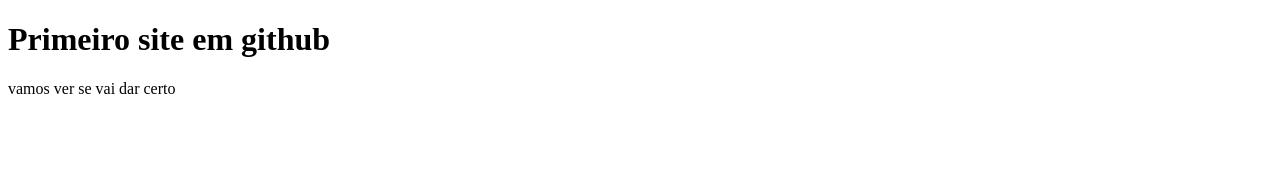
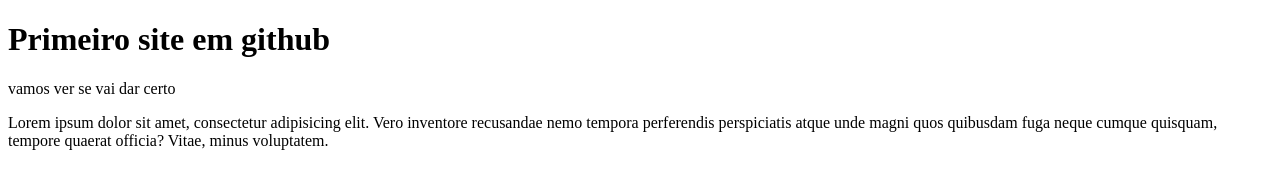
Before and after one commit to Victordevxz/Ola_Mundo, a plain HTML site: page Site Exemplo/index.html in a window 1280 px wide. Drawn offline with Linux system fonts and the light colour scheme.

Commit message:
add um pararafo novo

```diff
--- a/Site Exemplo/index.html
+++ b/Site Exemplo/index.html
@@ -8,5 +8,6 @@
 <body>
 <h1>Primeiro site em github</h1>
 <p>vamos ver se vai dar certo</p>
+<p>Lorem ipsum dolor sit amet, consectetur adipisicing elit. Vero inventore recusandae nemo tempora perferendis perspiciatis atque unde magni quos quibusdam fuga neque cumque quisquam, tempore quaerat officia? Vitae, minus voluptatem.</p>
 </body>
 </html>
```
